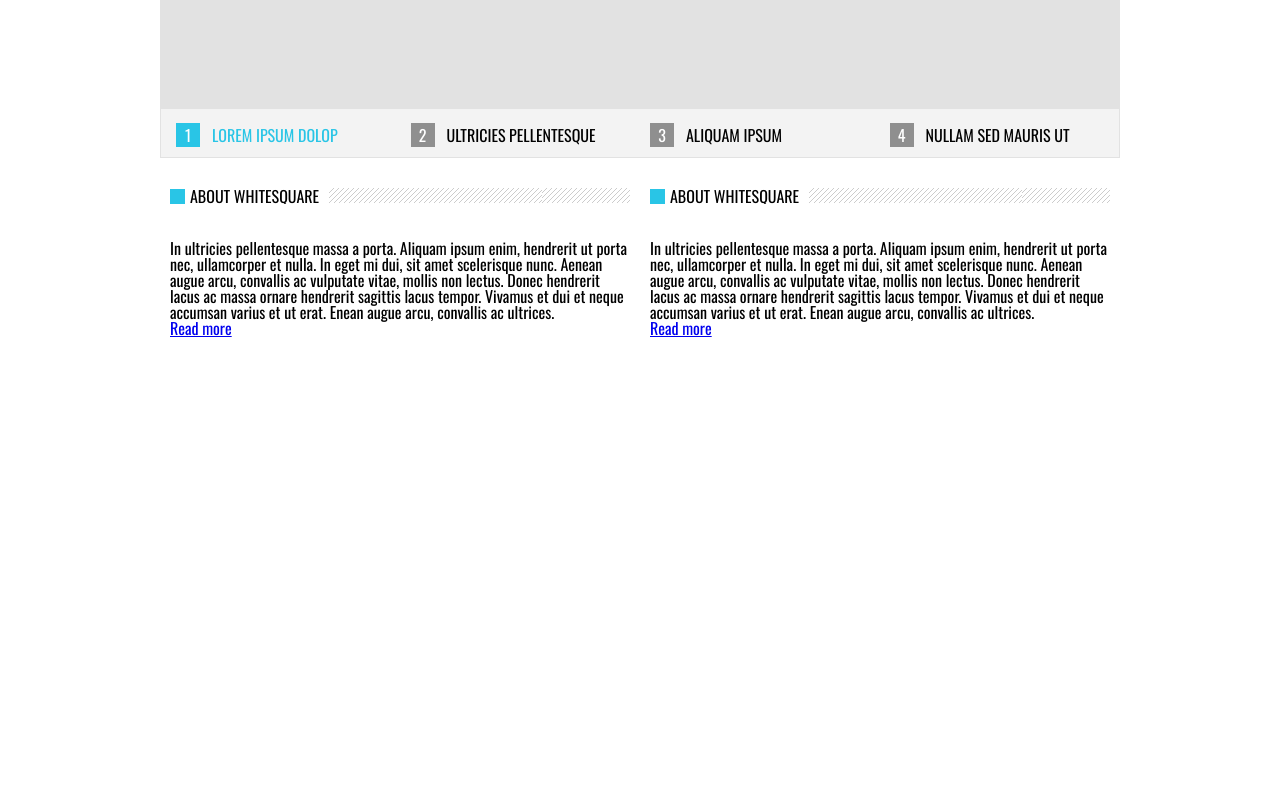
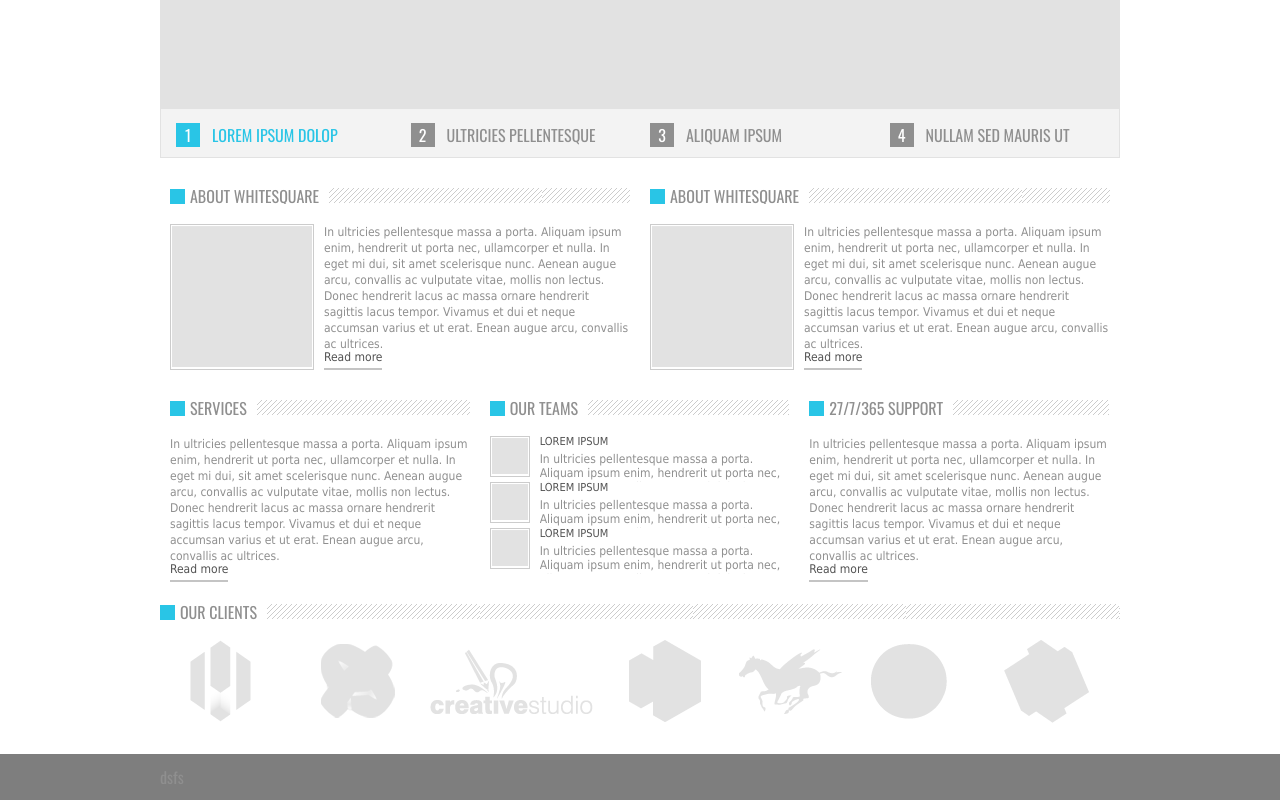
Before and after one commit to ozmmann/whitesquare, a plain HTML site: page index.html in a window 1280 px wide. Shown: the part 417-1217 px from the top of the page. Before the commit the page ends 800 px from the top, so only its background shows below. Drawn offline with nearby package versions, Linux system fonts and the light colour scheme.

Commit message:
till footer

```diff
--- a/css/styles.css
+++ b/css/styles.css
@@ -2,7 +2,11 @@ body {
 	border-top: 5px solid #7e7e7e;
 	/*background-image: url(../img/bg.png);*/
 	font-family: 'Oswald', sans-serif;
+	color: #8f8f8f;
+}
 
+img {
+	max-width: 100%;
 }
 
 .clear {
@@ -214,3 +218,85 @@ div.heading-bar:after {
 div.heading-bar h3 {
 	display: inline-block;
 }
+
+.article .img-wrapper {
+    width: 140px;
+}
+
+.small .img-wrapper {
+	width: 36px;
+}
+
+.img-wrapper {
+	padding: 1px;
+	border: 1px solid #cccccc;
+	display: inline-block;
+    float: left;
+    margin-right: 10px;
+}
+
+.content-wrapper {
+	color: #8f8f8f;
+	font-size: 12px;
+	font-family: Tahoma, sans-serif;
+	font-weight: 400;
+	line-height: 16px;
+	max-height: 112px;
+	position: relative;
+	float: left;
+
+}
+
+.article .content-wrapper {
+	width: calc(100% - 154px)
+}
+
+.content-wrapper .more {
+	position: absolute;
+	color: #525252;
+	font-size: 12px;
+	border-bottom: 2px solid #c4c4c4;
+	text-decoration: none;
+	padding-bottom: 3px;
+	overflow: hidden;
+	top: 100%;
+    left: 0;
+    margin-top: 13px;
+}
+
+.row {
+	margin-bottom: 30px;
+}
+
+.row:after {
+	content: '';
+	clear: both;
+	display: block;
+}
+
+.post h4 {
+	color: #525252;
+	font-size: 11px;
+	font-family: Tahoma, sans-serif;
+	font-weight: 400;
+	text-transform: uppercase;
+    margin-bottom: 5px;
+}
+
+.post p {
+	color: #8f8f8f;
+	font-size: 12px;
+	font-family: Tahoma, sans-serif;
+	line-height: 14px;
+    max-height: 30px;
+    overflow: hidden;
+}
+
+.text-center {
+	text-align: center;
+}
+
+.footer {
+	background-color: #7e7e7e;
+	padding: 15px 0;
+}
--- a/index.html
+++ b/index.html
@@ -87,35 +87,100 @@
 				</div>
 			</div>
 			<div class="row">
-				<div class="col-half">
+				<div class="col-half article">
 					<div class="heading-bar">
 						<h3>About Whitesquare</h3>
 					</div>
 					<div class="img-wrapper">
-						<img src="" alt="">
+						<img src="img/img.png" alt="">
 					</div>
 					<div class="content-wrapper">
 						<p>In ultricies pellentesque massa a porta. Aliquam ipsum enim, hendrerit ut porta nec, ullamcorper et nulla. In eget mi dui, sit amet scelerisque nunc. Aenean augue arcu, convallis ac vulputate vitae, mollis non lectus. Donec hendrerit lacus ac massa ornare hendrerit sagittis lacus tempor. Vivamus et dui et neque accumsan varius et ut erat. Enean augue arcu, convallis ac ultrices. </p>
-						<a href="#">Read more</a>
+						<a href="#" class="more">Read more</a>
+
 					</div>
+
 				</div>
-				<div class="col-half">
+				<div class="col-half article">
 					<div class="heading-bar">
 						<h3>About Whitesquare</h3>
 					</div>
 					<div class="img-wrapper">
-						<img src="" alt="">
+						<img src="img/img.png" alt="">
+					</div>
+					<div class="content-wrapper">
+						In ultricies pellentesque massa a porta. Aliquam ipsum enim, hendrerit ut porta nec, ullamcorper et nulla. In eget mi dui, sit amet scelerisque nunc. Aenean augue arcu, convallis ac vulputate vitae, mollis non lectus. Donec hendrerit lacus ac massa ornare hendrerit sagittis lacus tempor. Vivamus et dui et neque accumsan varius et ut erat. Enean augue arcu, convallis ac ultrices.
+						<a href="#" class="more">Read more</a>
+
+					</div>
+				</div>
+			</div>
+			<div class="row">
+				<div class="col-third ">
+					<div class="heading-bar">
+						<h3>Services</h3>
 					</div>
 					<div class="content-wrapper">
 						<p>In ultricies pellentesque massa a porta. Aliquam ipsum enim, hendrerit ut porta nec, ullamcorper et nulla. In eget mi dui, sit amet scelerisque nunc. Aenean augue arcu, convallis ac vulputate vitae, mollis non lectus. Donec hendrerit lacus ac massa ornare hendrerit sagittis lacus tempor. Vivamus et dui et neque accumsan varius et ut erat. Enean augue arcu, convallis ac ultrices. </p>
-						<a href="#">Read more</a>
+						<a href="#" class="more">Read more</a>
+
+					</div>
+
+				</div>
+				<div class="col-third small">
+					<div class="heading-bar">
+						<h3>our teams</h3>
+					</div>
+					<div class="post">
+						<div class="img-wrapper">
+							<img src="img/img.png" alt="">
+						</div>
+						<h4>Lorem Ipsum</h4>
+						<p>In ultricies pellentesque massa a porta. Aliquam ipsum enim, hendrerit ut porta nec, ullamcorper et nulla. In eget mi dui, sit amet scelerisque nunc. Aenean augue arcu, convallis ac vulputate vitae, mollis non lectus. Donec hendrerit lacus ac massa ornare hendrerit sagittis lacus tempor. Vivamus et dui et neque accumsan varius et ut erat. Enean augue arcu, convallis ac ultrices. </p>
+					</div>
+										<div class="post">
+						<div class="img-wrapper">
+							<img src="img/img.png" alt="">
+						</div>
+						<h4>Lorem Ipsum</h4>
+						<p>In ultricies pellentesque massa a porta. Aliquam ipsum enim, hendrerit ut porta nec, ullamcorper et nulla. In eget mi dui, sit amet scelerisque nunc. Aenean augue arcu, convallis ac vulputate vitae, mollis non lectus. Donec hendrerit lacus ac massa ornare hendrerit sagittis lacus tempor. Vivamus et dui et neque accumsan varius et ut erat. Enean augue arcu, convallis ac ultrices. </p>
+					</div>
+										<div class="post">
+						<div class="img-wrapper">
+							<img src="img/img.png" alt="">
+						</div>
+						<h4>Lorem Ipsum</h4>
+						<p>In ultricies pellentesque massa a porta. Aliquam ipsum enim, hendrerit ut porta nec, ullamcorper et nulla. In eget mi dui, sit amet scelerisque nunc. Aenean augue arcu, convallis ac vulputate vitae, mollis non lectus. Donec hendrerit lacus ac massa ornare hendrerit sagittis lacus tempor. Vivamus et dui et neque accumsan varius et ut erat. Enean augue arcu, convallis ac ultrices. </p>
+					</div>
+
+				</div>
+				<div class="col-third ">
+					<div class="heading-bar">
+						<h3>27/7/365 support</h3>
+					</div>
+					<div class="content-wrapper">
+						<p>In ultricies pellentesque massa a porta. Aliquam ipsum enim, hendrerit ut porta nec, ullamcorper et nulla. In eget mi dui, sit amet scelerisque nunc. Aenean augue arcu, convallis ac vulputate vitae, mollis non lectus. Donec hendrerit lacus ac massa ornare hendrerit sagittis lacus tempor. Vivamus et dui et neque accumsan varius et ut erat. Enean augue arcu, convallis ac ultrices. </p>
+						<a href="#" class="more">Read more</a>
+
 					</div>
 				</div>
+			</div>
+			<div class="row">
+				<div class="heading-bar">
+					<h3>Our clients</h3>
+				</div>
+				<div class="text-center">
+					<img src="img/clients.png" alt="">
+				</div>
+
 			</div>
 		</div>
 	<!-- main content -->
 	</div>
 	<div class="footer">
+		<div class="container">
+			dsfs
+		</div>
 		<!-- footer content -->
 	</div>
 
```
Also changed, not shown: img/clients.png (added), img/img.png (added).
